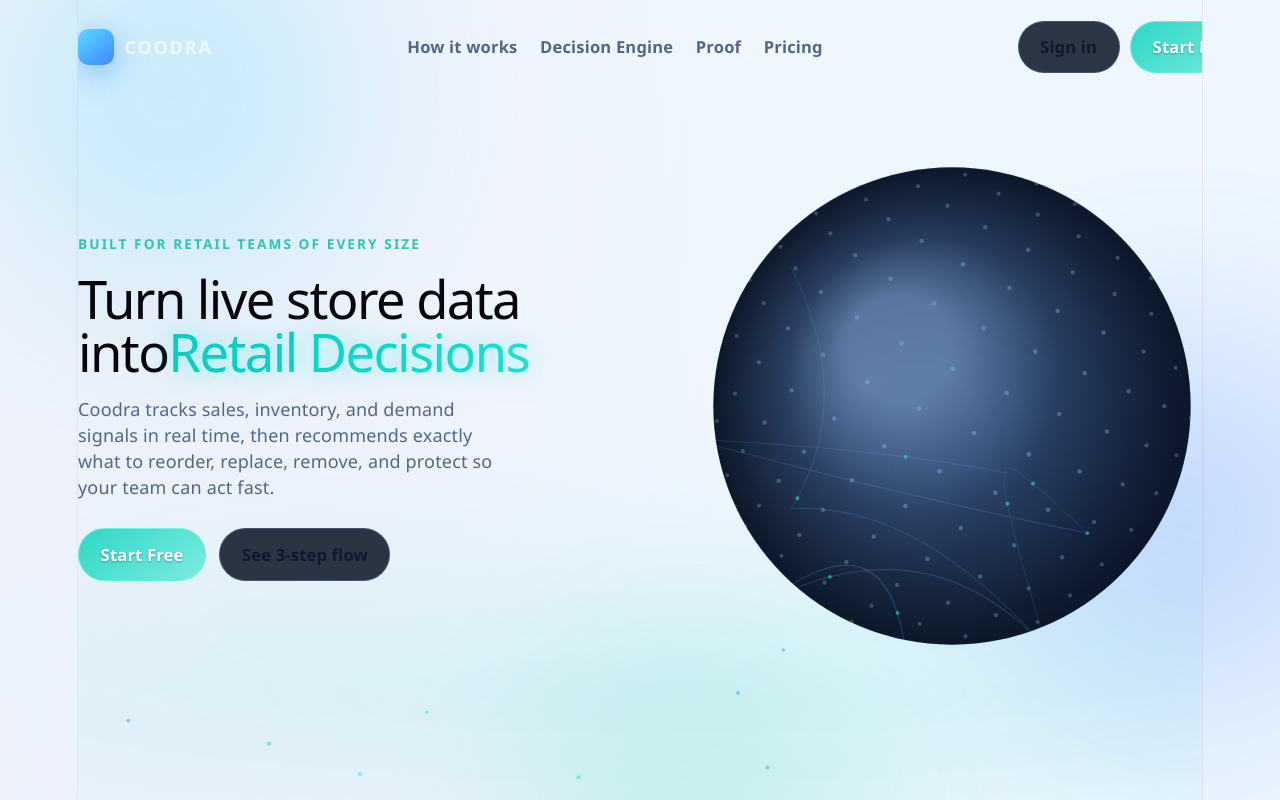
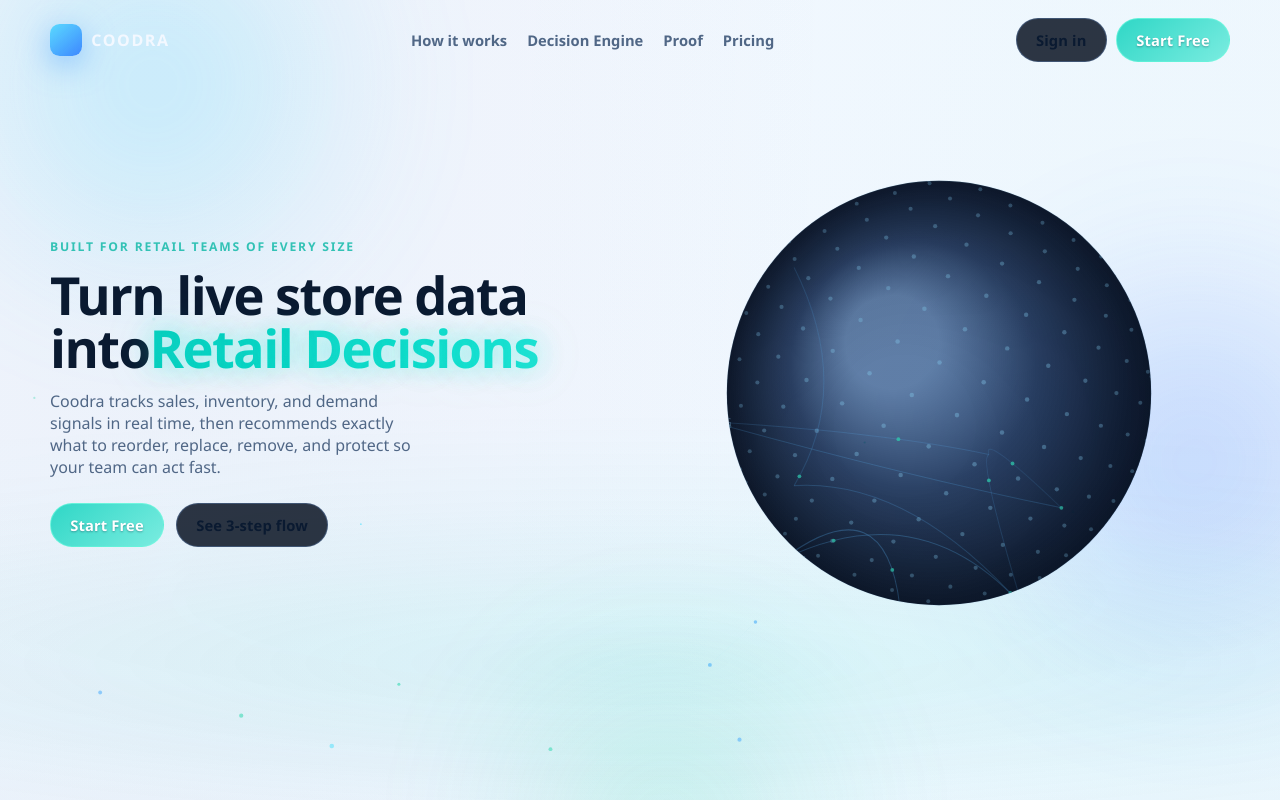
Before and after one commit to Sourceole/coodra-website, a React (Vite) app: page / in a window 1280 px wide. Shown: the top 800 px of the page. Built offline with nearby package versions, Linux system fonts and the light colour scheme; no server answers.

Commit message:
fix: replace index.css with minimal reset to fix landing page styles

```diff
--- a/src/index.css
+++ b/src/index.css
@@ -1,111 +1,20 @@
-:root {
-  --text: #6b6375;
-  --text-h: #08060d;
-  --bg: #fff;
-  --border: #e5e4e7;
-  --code-bg: #f4f3ec;
-  --accent: #aa3bff;
-  --accent-bg: rgba(170, 59, 255, 0.1);
-  --accent-border: rgba(170, 59, 255, 0.5);
-  --social-bg: rgba(244, 243, 236, 0.5);
-  --shadow:
-    rgba(0, 0, 0, 0.1) 0 10px 15px -3px, rgba(0, 0, 0, 0.05) 0 4px 6px -2px;
+/* Minimal global reset — landing page CSS handles everything else */
+*,
+*::before,
+*::after {
+  box-sizing: border-box;
+}
 
-  --sans: system-ui, 'Segoe UI', Roboto, sans-serif;
-  --heading: system-ui, 'Segoe UI', Roboto, sans-serif;
-  --mono: ui-monospace, Consolas, monospace;
-
-  font: 18px/145% var(--sans);
-  letter-spacing: 0.18px;
-  color-scheme: light dark;
-  color: var(--text);
-  background: var(--bg);
-  font-synthesis: none;
-  text-rendering: optimizeLegibility;
+html,
+body {
+  margin: 0;
+  padding: 0;
   -webkit-font-smoothing: antialiased;
   -moz-osx-font-smoothing: grayscale;
-
-  @media (max-width: 1024px) {
-    font-size: 16px;
-  }
-}
-
-@media (prefers-color-scheme: dark) {
-  :root {
-    --text: #9ca3af;
-    --text-h: #f3f4f6;
-    --bg: #16171d;
-    --border: #2e303a;
-    --code-bg: #1f2028;
-    --accent: #c084fc;
-    --accent-bg: rgba(192, 132, 252, 0.15);
-    --accent-border: rgba(192, 132, 252, 0.5);
-    --social-bg: rgba(47, 48, 58, 0.5);
-    --shadow:
-      rgba(0, 0, 0, 0.4) 0 10px 15px -3px, rgba(0, 0, 0, 0.25) 0 4px 6px -2px;
-  }
-
-  #social .button-icon {
-    filter: invert(1) brightness(2);
-  }
 }
 
 #root {
-  width: 1126px;
-  max-width: 100%;
-  margin: 0 auto;
-  text-align: center;
-  border-inline: 1px solid var(--border);
-  min-height: 100svh;
+  min-height: 100vh;
   display: flex;
   flex-direction: column;
-  box-sizing: border-box;
 }
-
-body {
-  margin: 0;
-}
-
-h1,
-h2 {
-  font-family: var(--heading);
-  font-weight: 500;
-  color: var(--text-h);
-}
-
-h1 {
-  font-size: 56px;
-  letter-spacing: -1.68px;
-  margin: 32px 0;
-  @media (max-width: 1024px) {
-    font-size: 36px;
-    margin: 20px 0;
-  }
-}
-h2 {
-  font-size: 24px;
-  line-height: 118%;
-  letter-spacing: -0.24px;
-  margin: 0 0 8px;
-  @media (max-width: 1024px) {
-    font-size: 20px;
-  }
-}
-p {
-  margin: 0;
-}
-
-code,
-.counter {
-  font-family: var(--mono);
-  display: inline-flex;
-  border-radius: 4px;
-  color: var(--text-h);
-}
-
-code {
-  font-size: 15px;
-  line-height: 135%;
-  padding: 4px 8px;
-  background: var(--code-bg);
-}
```
